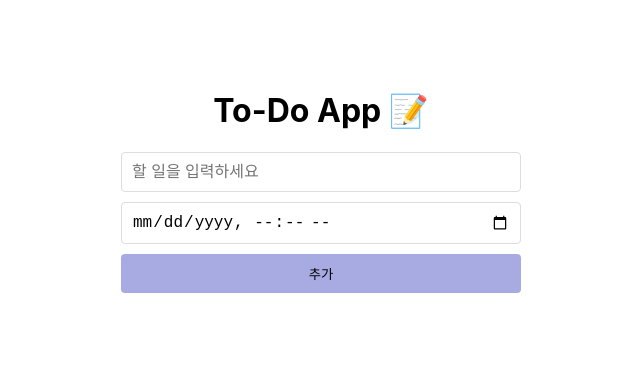
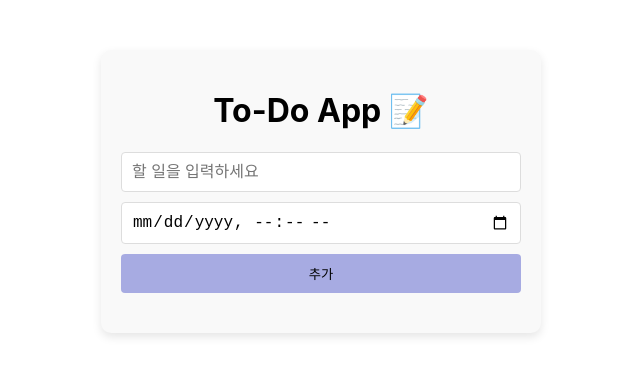
Before and after one commit to LBOMI/To-Do-App, a React (Create React App) app: page / in a window 1280 px wide. Shown: the top 376 px of the page, without its empty margins (319-959 px from the left). Built offline with nearby package versions, Linux system fonts and the light colour scheme.

Commit message:
style update

```diff
--- a/src/App.js
+++ b/src/App.js
@@ -2,6 +2,7 @@ import React, { useState } from "react";
 import TaskInput from "./components/TaskInput";
 import TaskList from "./components/TaskList";
 import { DragDropContext } from "react-beautiful-dnd";
+import styled from "styled-components";
 
 function App() {
   const [tasks, setTasks] = useState([]);
@@ -42,7 +43,7 @@ function App() {
   };
 
   return (
-    <div style={styles.container}>
+    <StyledContainer>
       <h1>To-Do App 📝</h1>
       <TaskInput addTask={addTask} />
 
@@ -59,12 +60,18 @@ function App() {
           saveEdit={saveEdit}
         />
       </DragDropContext>
-    </div>
+    </StyledContainer>
   );
 }
 
-const styles = {
-  container: { maxWidth: "400px", margin: "50px auto", padding: "20px", textAlign: "center" }
-};
+const StyledContainer = styled.div`
+  max-width: 400px;
+  margin: 50px auto;
+  padding: 20px;
+  text-align: center;
+  background-color: #f9f9f9;
+  border-radius: 10px;
+  box-shadow: 0px 4px 10px rgba(0, 0, 0, 0.1);
+`;
 
 export default App;
--- a/src/components/TaskInput.js
+++ b/src/components/TaskInput.js
@@ -1,4 +1,5 @@
 import React, { useState } from "react";
+import styled from "styled-components";
 
 const TaskInput = ({ addTask }) => {
   const [task, setTask] = useState("");
@@ -13,18 +14,35 @@ const TaskInput = ({ addTask }) => {
 
 
   return (
-
-    <div style={styles.inputContainer}>
-      <input type="text" value={task} onChange={(e) => setTask(e.target.value)} placeholder="할 일을 입력하세요" style={styles.input} />
-      <input type="datetime-local" value={deadline} onChange={(e) => setDeadline(e.target.value)} style={styles.input} />
-      <button onClick={handleSubmit} style={styles.addButton}>추가</button>
-    </div>
+    <InputContainer>
+      <InputStyle type="text" value={task} onChange={(e) => setTask(e.target.value)} placeholder="할 일을 입력하세요" />
+      <InputStyle type="datetime-local" value={deadline} onChange={(e) => setDeadline(e.target.value)}/>
+      <AddButton onClick={handleSubmit}>추가</AddButton>
+    </InputContainer>
   );
 };
 
-const styles = {
-  inputContainer: { display: "flex", flexDirection: "column", gap: "10px", marginBottom: "20px" },
-  input: { padding: "10px", fontSize: "16px", border: "1px solid #ddd", borderRadius: "4px" },
-  addButton: { padding: "10px", backgroundColor: "#A7ABE2", color: "black", border: "none",  borderRadius: "4px", cursor: "pointer" }
-};
+const InputContainer = styled.div`
+  display: flex;
+  flex-direction: column;
+  gap: 10px;
+  margin-bottom: 20px;
+`;
+
+const InputStyle = styled.input`
+  padding: 10px;
+  font-size: 16px;
+  border: 1px solid #ddd;
+  border-radius: 4px;
+`;
+
+const AddButton = styled.button`
+  padding: 10px;
+  background-color: #A7ABE2;
+  color: black;
+  border: none;
+  border-radius: 4px;
+  cursor: pointer;
+`
+
 export default TaskInput;
--- a/src/components/TaskItem.js
+++ b/src/components/TaskItem.js
@@ -1,5 +1,6 @@
 import React, { useState, useEffect } from "react";
 import getDeadlineStyle from "./DeadlineStyle";
+import styled from "styled-components";
 
 const TaskItem = ({ task, toggleComplete, startEditing, deleteTask, editingId, editText, handleEditChange, saveEdit }) => {
   const [timeLeft, setTimeLeft] = useState("");
@@ -30,34 +31,94 @@ const TaskItem = ({ task, toggleComplete, startEditing, deleteTask, editingId, e
   }, [task.deadline]);
 
   return (
-    <li key={task.id} style={{ ...styles.taskItem, ...getDeadlineStyle(task.deadline) }}>
+    <StyledTaskItem style={getDeadlineStyle(task.deadline)}>
       <input type="checkbox" checked={task.completed} onChange={() => toggleComplete(task.id)} />
+
       {editingId === task.id ? (
         <>
-          <input type="text" value={editText} onChange={handleEditChange} onKeyDown={(e) => e.key === "Enter" && saveEdit(task.id)} style={styles.editInput} />
-          <button onClick={() => saveEdit(task.id)} style={styles.saveButton}>✔️</button>
+          <StyledEditInput
+            type="text"
+            value={editText}
+            onChange={handleEditChange}
+            onKeyDown={(e) => e.key === "Enter" && saveEdit(task.id)}
+          />
+          <StyledSaveButton onClick={() => saveEdit(task.id)}>✔️</StyledSaveButton>
         </>
       ) : (
         <>
-          <span style={task.completed ? styles.completedTask : {}}>{task.text}</span>
-          <span>{timeLeft}</span> {/* 실시간 업데이트되는 남은 시간 */}
-          <div>
-            <button onClick={() => startEditing(task.id, task.text)} style={styles.editButton}>✏️</button>
-            <button onClick={() => deleteTask(task.id)} style={styles.deleteButton}>🗑️</button>
-          </div>
+          <TaskText completed={task.completed}>{task.text}</TaskText>
+          <TimeLeft>{timeLeft}</TimeLeft>
+          <ButtonGroup>
+            <StyledEditButton onClick={() => startEditing(task.id, task.text)}>✏️</StyledEditButton>
+            <StyledDeleteButton onClick={() => deleteTask(task.id)}>🗑️</StyledDeleteButton>
+          </ButtonGroup>
         </>
       )}
-    </li>
+    </StyledTaskItem>
   );
 };
 
-const styles = {
-  taskItem: { display: "flex", justifyContent: "space-between",alignItems: "center", padding: "10px", borderBottom: "1px solid #eee", height: "30px" },
-  completedTask: { textDecoration: "line-through", color: "gray" },
-  deleteButton: { marginLeft: "10px", color: "white", border: "none", borderRadius: "4px", cursor: "pointer" },
-  editButton: { color: "black", border: "none", borderRadius: "4px", cursor: "pointer" },
-  saveButton: { border: "none", color: "white", borderRadius: "4px", cursor: "pointer" },
-  editInput: { padding: "5px", fontSize: "16px", border: "1px solid #ddd", borderRadius: "4px" },
-};
+// ✅ `styled-components`로 스타일 적용
+const StyledTaskItem = styled.li`
+  display: flex;
+  justify-content: space-between;
+  align-items: center;
+  padding: 10px;
+  border-bottom: 1px solid #eee;
+  height: 40px;
+  background-color: #fff;
+  border-radius: 5px;
+  margin-bottom: 8px;
+`;
+
+const TaskText = styled.span`
+  text-decoration: ${(props) => (props.completed ? "line-through" : "none")};
+  color: ${(props) => (props.completed ? "gray" : "black")};
+`;
+
+const TimeLeft = styled.span`
+  font-size: 12px;
+  // color: #ff5733;
+`;
+
+const ButtonGroup = styled.div`
+  display: flex;
+  gap: 5px;
+`;
+
+const StyledEditInput = styled.input`
+  padding: 5px;
+  font-size: 16px;
+  border: 1px solid #ddd;
+  border-radius: 4px;
+`;
+
+const StyledSaveButton = styled.button`
+  border: none;
+  background-color: #2ecc71;
+  color: white;
+  border-radius: 4px;
+  cursor: pointer;
+  padding: 5px;
+`;
+
+const StyledEditButton = styled.button`
+  background-color: #f1c40f;
+  color: white;
+  border: none;
+  border-radius: 4px;
+  cursor: pointer;
+  padding: 5px;
+`;
+
+const StyledDeleteButton = styled.button`
+  background-color: #e74c3c;
+  color: white;
+  border: none;
+  border-radius: 4px;
+  cursor: pointer;
+  padding: 5px;
+`;
+
 
 export default TaskItem;
```
